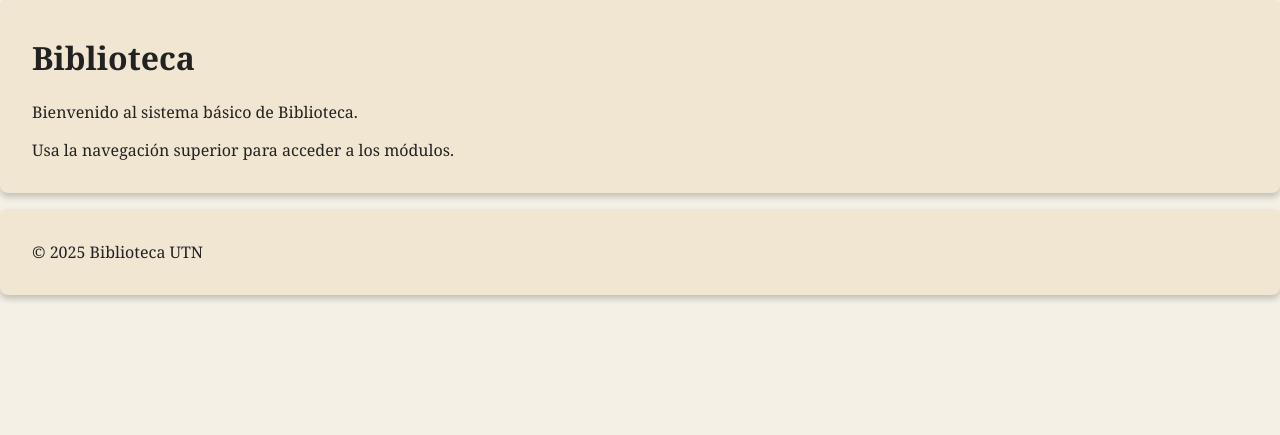
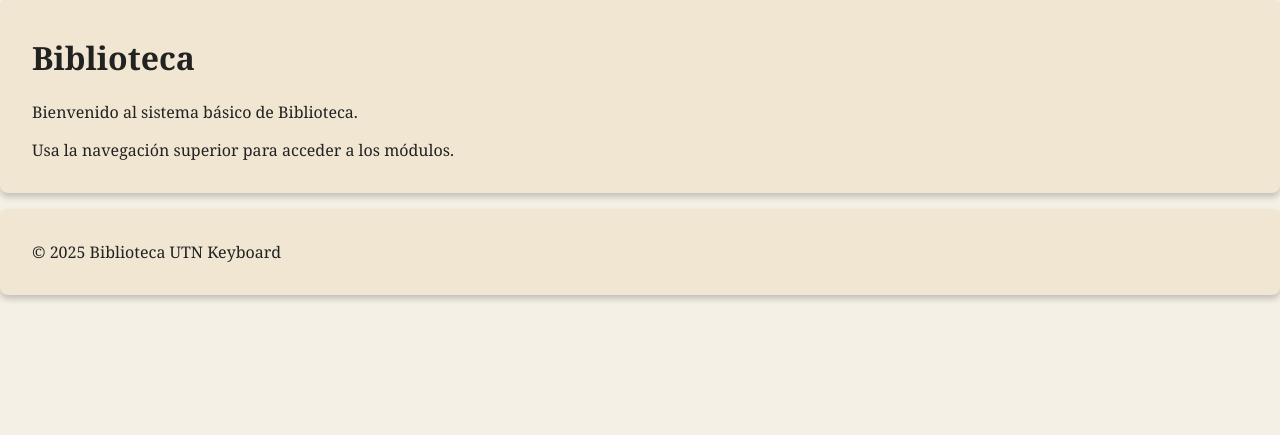
Before and after one commit to DisKord0/catalogo_libros, a PHP site: page /index.php in a window 1280 px wide. Shown: the part 302-737 px from the top of the page. Run offline with PHP 8.4, Linux system fonts and the light colour scheme; the visitor is signed in with stand-in values (Sample User, id 1).

Commit message:
Update footer.php

```diff
--- a/htdocs/footer.php
+++ b/htdocs/footer.php
@@ -1,5 +1,5 @@
 <footer>
-    <p>© 2025 Biblioteca UTN</p>
+    <p>© 2025 Biblioteca UTN Keyboard</p>
 </footer>
 
 <script>
```
